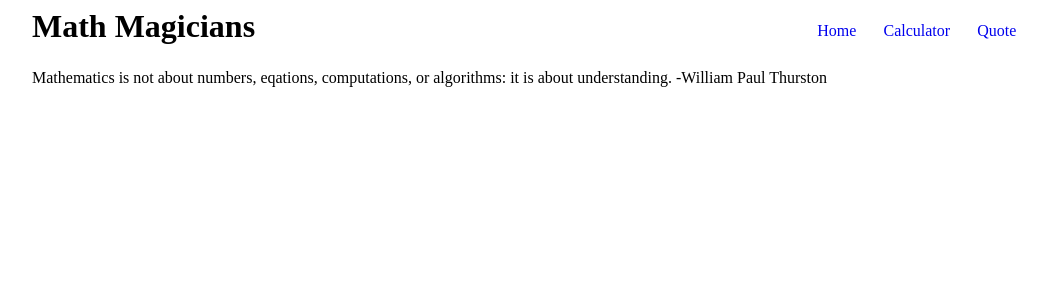
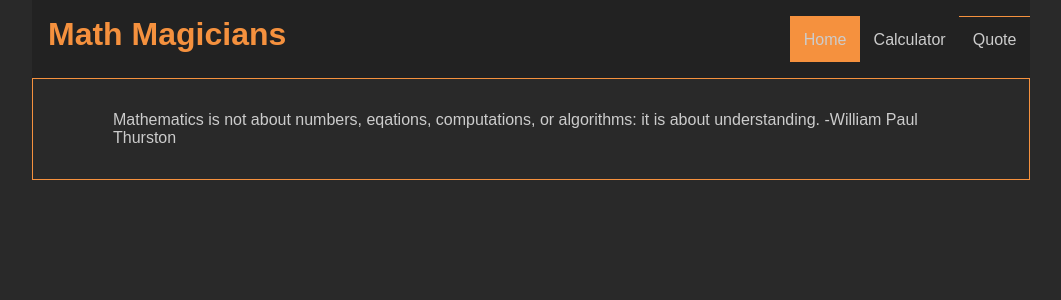
Before and after one commit to mugberto/math_magicians, a React (Create React App) app: page /quote in a window 1280 px wide. Shown: the top 300 px of the page, without its empty margins (109-1170 px from the left). Built offline with nearby package versions, Linux system fonts and the light colour scheme.

Commit message:
Add style

```diff
--- /dev/null
+++ b/src/App.css
@@ -0,0 +1,15 @@
+* {
+  box-sizing: border-box;
+}
+
+body {
+  font-family: Arial, Helvetica, sans-serif;
+  color: #ccc;
+  background-color: #292929;
+  margin: 0;
+}
+
+.page-border {
+  border: 1px solid #f5913e;
+  padding: 1rem;
+}
--- a/src/App.js
+++ b/src/App.js
@@ -4,6 +4,7 @@ import Header from './components/Header';
 import HomePage from './components/HomePage';
 import Calculator from './components/Calculator';
 import Quote from './components/Quote';
+import './App.css';
 
 // eslint-disable-next-line react/prefer-stateless-function
 class App extends React.Component {
--- a/src/components/Calculator.js
+++ b/src/components/Calculator.js
@@ -19,7 +19,7 @@ function Calculator() {
   const btnClass = (i) => ((((i + 1) % 4 === 0) || i === 18) ? 'orange-btn' : 'gray-btn');
 
   return (
-    <div className="container">
+    <div className="container page-border">
       <h2>Let&apos;s do some math!</h2>
       <div className="calc-container">
         <div className="calc-display">{next || total || 0}</div>
--- a/src/components/Header.css
+++ b/src/components/Header.css
@@ -1,13 +1,28 @@
 .header {
-  margin-bottom: 4rem;
+  padding: 1rem 0;
+  background-color: #222;
 }
 
 .nav-link {
   display: inline-block;
   padding: .85em;
   text-decoration: none;
+  color: #ccc;
+}
+
+.nav-link:hover {
+  color: #f5913e;
 }
 
 .brand-name {
-  margin: 0;
+  color: #f5913e;
+  margin: 0 0 0 1rem;
 }
+
+a.active {
+  border-top: 1px solid #f5913e;
+}
+
+a.home-btn {
+  background-color: #f5913e;
+}
--- a/src/components/Header.js
+++ b/src/components/Header.js
@@ -1,5 +1,5 @@
 import React from 'react';
-import { Link } from 'react-router-dom';
+import { NavLink } from 'react-router-dom';
 import './Header.css';
 
 function Header() {
@@ -7,9 +7,9 @@ function Header() {
     <div className="container header">
       <h1 className="brand-name">Math Magicians</h1>
       <nav>
-        <Link to="/" className="nav-link">Home</Link>
-        <Link to="/calculator" className="nav-link">Calculator</Link>
-        <Link to="/quote" className="nav-link">Quote</Link>
+        <NavLink to="/" className="nav-link home-btn">Home</NavLink>
+        <NavLink to="/calculator" className="nav-link">Calculator</NavLink>
+        <NavLink to="/quote" className="nav-link">Quote</NavLink>
       </nav>
     </div>
   );
--- a/src/components/HomePage.js
+++ b/src/components/HomePage.js
@@ -2,7 +2,7 @@ import React from 'react';
 
 function HomePage() {
   return (
-    <div className="container">
+    <div className="container page-border">
       <h2>Welcome to our page</h2>
       <p>
         Lorem ipsum dolor, sit amet consectetur adipisicing elit.
--- /dev/null
+++ b/src/components/Quote.css
@@ -0,0 +1,4 @@
+.quote {
+  border: 1px solid #f5913e;
+  padding: 1rem 5rem;
+}
--- a/src/components/Quote.js
+++ b/src/components/Quote.js
@@ -1,8 +1,9 @@
 import React from 'react';
+import './Quote.css';
 
 function Quote() {
   return (
-    <div className="container">
+    <div className="container quote">
       <p>
         Mathematics is not about numbers, eqations, computations,
         or algorithms: it is about understanding. -William Paul Thurston
```
